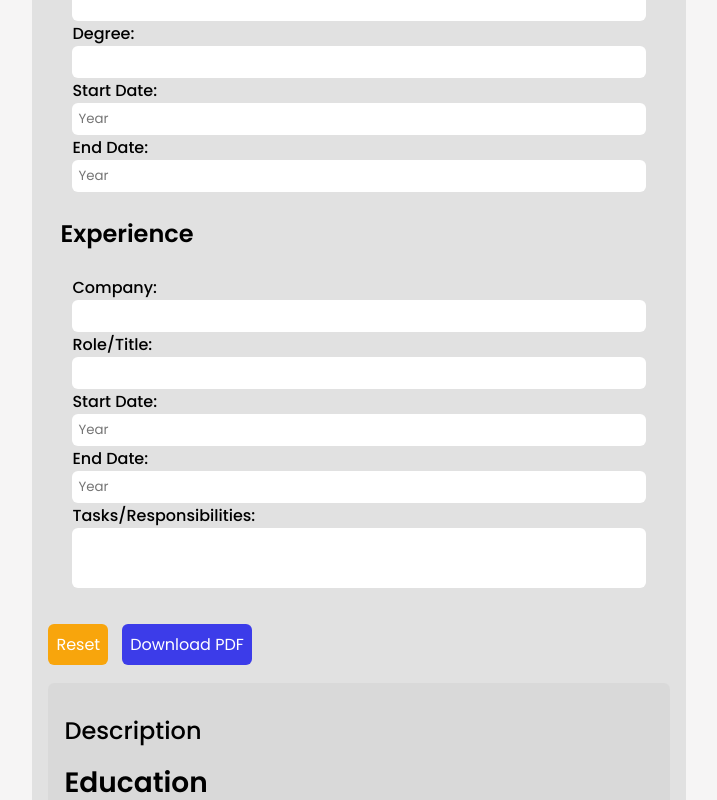
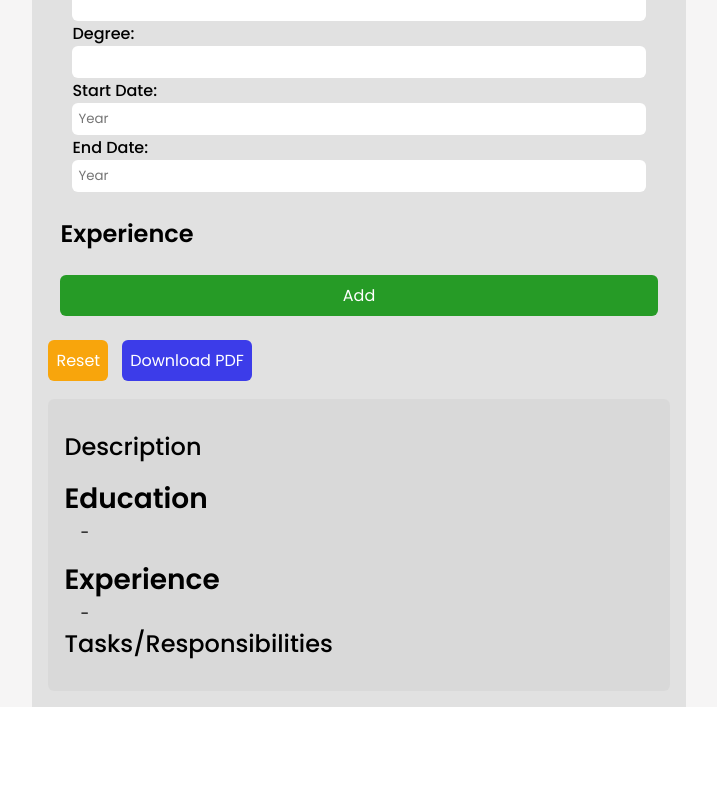
Before and after one commit to DYuHLin/cv-application, a React (Create React App) app in the folder cv-project/: page / in a window 1280 px wide. Shown: the part 632-1432 px from the top of the page, without its empty margins (281-998 px from the left). After the commit the page ends 1351 px from the top, so only its background shows below. Built offline with nearby package versions, Linux system fonts and the light colour scheme.

Commit message:
was finally able to have the option to add multiple Experience fields

```diff
--- a/cv-project/src/components/Display/ExperienceDisplay.js
+++ b/cv-project/src/components/Display/ExperienceDisplay.js
@@ -1,31 +1,26 @@
-import React, {Component} from "react";
+import React, {useState} from "react";
 
-class ExperienceDisplay extends Component {
-    constructor(props){
-        super(props);
-    };
+const ExperienceDisplay = () => {
 
-    render(){
         return(
-            <div id={this.props.id} className='exp-detail'>
+            <div  className='exp-detail'>
                   <div className='exp-dates'>
-                    <div className='exp-date'>{this.props.experiences.start}</div>
+                    <div className='exp-date'></div>
                     <div>-</div>
-                    <div className='exp-date'>{this.props.experiences.end}</div>
+                    <div className='exp-date'></div>
                   </div>
 
                   <div className='exp-place'>
-                    <div className='exp-company'>{this.props.experiences.company}</div>
-                    <div className='exp-role'>{this.props.experiences.role}</div>
+                    <div className='exp-company'></div>
+                    <div className='exp-role'></div>
                   </div>
                   <div className='desc-title'>Tasks/Responsibilities</div>
 
                   <div className='desc-detail'>
-                  {this.props.experiences.desc}
+
                 </div>
                 </div>
         );
-    };
 };
 
 export default ExperienceDisplay;
--- a/cv-project/src/components/Experience.js
+++ b/cv-project/src/components/Experience.js
@@ -1,59 +1,69 @@
 import React, {useState} from 'react';
 import Buttons from './Buttons';
-import ExperiencePiece from './ExperiencePiece';
+import uniqid from 'uniqid';
 
 const Experience = (props) => {
 
-//     experiences: {
-//         company: '',
-//         role: '',
-//         start: '',
-//         end: '',
-//         desc: '',
-//         num: 0,
-// },
-// jobs: []
-    const expFields = {
+    const jobs = [];
+
+
+    const [experiences, setExperiences] = useState(jobs);
+
+    const handleChange = (e) => {
+    setExperiences({
+        // ...experiences, jobs: [id].id.target.id = id.target.value,
+        ...experiences.jobs, [e.target.id]: e.target.value,
+    });
+
+
+};
+
+const incEdu = (e) => {
+    let num = 0;
+    e.preventDefault();
+    let obj = {
+        id: uniqid(),
         company: '',
         role: '',
         start: '',
         end: '',
         desc: '',
-        num: 0,
     };
 
-    const [experiences, setExperiences] = useState(expFields);
+    num += 1;
 
-    const handleChange = (e) => {
-    setExperiences({
-        ...experiences,[e.target.id]: e.target.value,
-    });
+    setExperiences(current => [...current, obj]);
+
+    obj = {
+        id: uniqid(),
+        company: '',
+        role: '',
+        start: '',
+        end: '',
+        desc: '',
+    };
 };
 
-const incEdu = (e) => {
-    e.preventDefault(e);
-    const fieldContainer = document.getElementById("fields");
-    setExperiences({
-        experiences: {
-            num: this.state.experiences.num + 1,
-        }
+const updateExp = (index) => (e) => {
+    const newArr = experiences.map((obj, i) => {
+        if(index === i){
+            return{...obj, [e.target.name]: e.target.value}
+        } else {
+            return obj;
+        };
+
     });
 
+    setExperiences(newArr);
 };
+          console.log(experiences);
 
-
-        const expField = [];
-        //  console.log(experiences.num);
-        for(let i = 0; i < experiences.num; i +=1){
-            expField.push(<ExperiencePiece id = {i} />)
-            // console.log(expField);
-        }
         return(
             <>
             <fieldset>
                 <legend>Experience</legend>
                 <div className='fields'>
-                    <fieldset key="1">
+                    {/* <fieldset key="1">
                         <label for = 'company'>Company: </label>
                         <input onChange={handleChange} value = {experiences.company}  id='company' type = 'text'></input>
 
@@ -69,11 +79,31 @@ const incEdu = (e) => {
                         <label for = 'exp'>Tasks/Responsibilities: </label>
                         <textarea onChange={handleChange} value = {experiences.desc} id='desc' />
 
-                    </fieldset>
-                    {expField}
+                    </fieldset>  */}
+                    {experiences.map((obj, index) => {
+                        return (
+                            <fieldset key={obj.id} id = {obj.id}>
+                                        <label for = 'company'>Company: </label>
+                                        <input onChange={updateExp(index)} value={obj.company}  name='company' type = 'text'></input>
+
+                                        <label for = 'role'>Role/Title: </label>
+                                        <input onChange={updateExp(index)} value={obj.role} name='role' type = 'text'></input>
+
+                                        <label for = 'sdate'>Start Date: </label>
+                                        <input onChange={updateExp(index)} value={obj.start} name='start' type = 'text' placeholder='Year'></input>
+
+                                        <label for = 'edate'>End Date: </label>
+                                        <input onChange={updateExp(index)} value={obj.end} name='end' type = 'text' placeholder='Year'></input>
+
+                                        <label for = 'exp'>Tasks/Responsibilities: </label>
+                                        <textarea onChange={updateExp(index)} value={obj.desc} name='desc' />
+                                        <button className="del-btn">Delete</button>
+                                    </fieldset>
+                        );
+                    })}
                 </div>
 
-            {/* <button onClick={this.incEdu} className="add-btn">Add</button> */}
+            <button onClick={incEdu} className="add-btn">Add</button>
             </fieldset>
 
             <Buttons
--- a/cv-project/src/components/ExperiencePiece.js
+++ b/cv-project/src/components/ExperiencePiece.js
@@ -1,13 +1,10 @@
-import React, {Component} from "react";
-import uniqid from "uniqid";
+import React, {useState} from "react";
+
 import Experience from "./Experience";
 
-class ExperiencePiece extends Component {
-    constructor(props){
-        super(props);
-        this.state = {
-            experienced: {
-                       id: uniqid(),
+const ExperiencePiece = (props) => {
+    const experiencesPiece = {
+        expObj: {
             company: '',
             role: '',
             start: '',
@@ -15,49 +12,40 @@ class ExperiencePiece extends Component {
             desc: '',
         },
         jobs: []
-        };
-    };
+    }
+    const [experiencedPiece, setExperiencePiece] = useState(experiencesPiece);
 
-    handleChange = (e) => {
-        this.setState({
-            id: this.state.experienced.id,
-            [e.target.id]: e.target.value,
+    const handleChange = (e) => {
+        setExperiencePiece({
+            expObj:{
+                ...experiencedPiece.expObj, [e.target.id]: e.target.value,
+            }
+
+
         });
     };
 
-    // sendExp = (e) => {
-    //     e.preventDefault();
-    //     this.setState({
-    //         jobs: this.state.jobs.concat(this.state.experienced),
-    //     });
 
-    //     console.log(this.state.jobs);
-    // };
-
-    render(){
-        const {experienced} = this.state;
-         console.log(this.state);
+         console.log(experiencedPiece.expObj);
         return(
-            <fieldset id = {this.props.id}>
+            <fieldset id = {props.id}>
                     <label for = 'company'>Company: </label>
-                    <input onChange={this.handleChange} value = {this.company}  id='company' type = 'text'></input>
+                    <input onChange={handleChange} value = {experiencedPiece.expObj.company}  id='company' type = 'text'></input>
 
                     <label for = 'role'>Role/Title: </label>
-                    <input onChange={this.handleChange} value = {this.role}  id='role' type = 'text'></input>
+                    <input onChange={handleChange} value = {experiencedPiece.expObj.role}  id='role' type = 'text'></input>
 
                     <label for = 'sdate'>Start Date: </label>
-                    <input onChange={this.handleChange} value = {this.start}  id='start' type = 'text' placeholder='Year'></input>
+                    <input onChange={handleChange} value = {experiencedPiece.expObj.start}  id='start' type = 'text' placeholder='Year'></input>
 
                     <label for = 'edate'>End Date: </label>
-                    <input onChange={this.handleChange} value = {this.end}  id='end' type = 'text' placeholder='Year'></input>
+                    <input onChange={handleChange} value = {experiencedPiece.expObj.end}  id='end' type = 'text' placeholder='Year'></input>
 
                     <label for = 'exp'>Tasks/Responsibilities: </label>
-                    <textarea onChange={this.handleChange} value = {this.desc} id='desc' />
+                    <textarea onChange={handleChange} value = {experiencedPiece.expObj.desc} id='desc' />
                     <button className="del-btn">Delete</button>
-                    {/* <button onClick={this.sendExp} className="pdf-btn">Send</button> */}
                 </fieldset>
     );
 };
-};
 
 export default ExperiencePiece;
```
Lines whose indentation alone changed are shown as unchanged.
